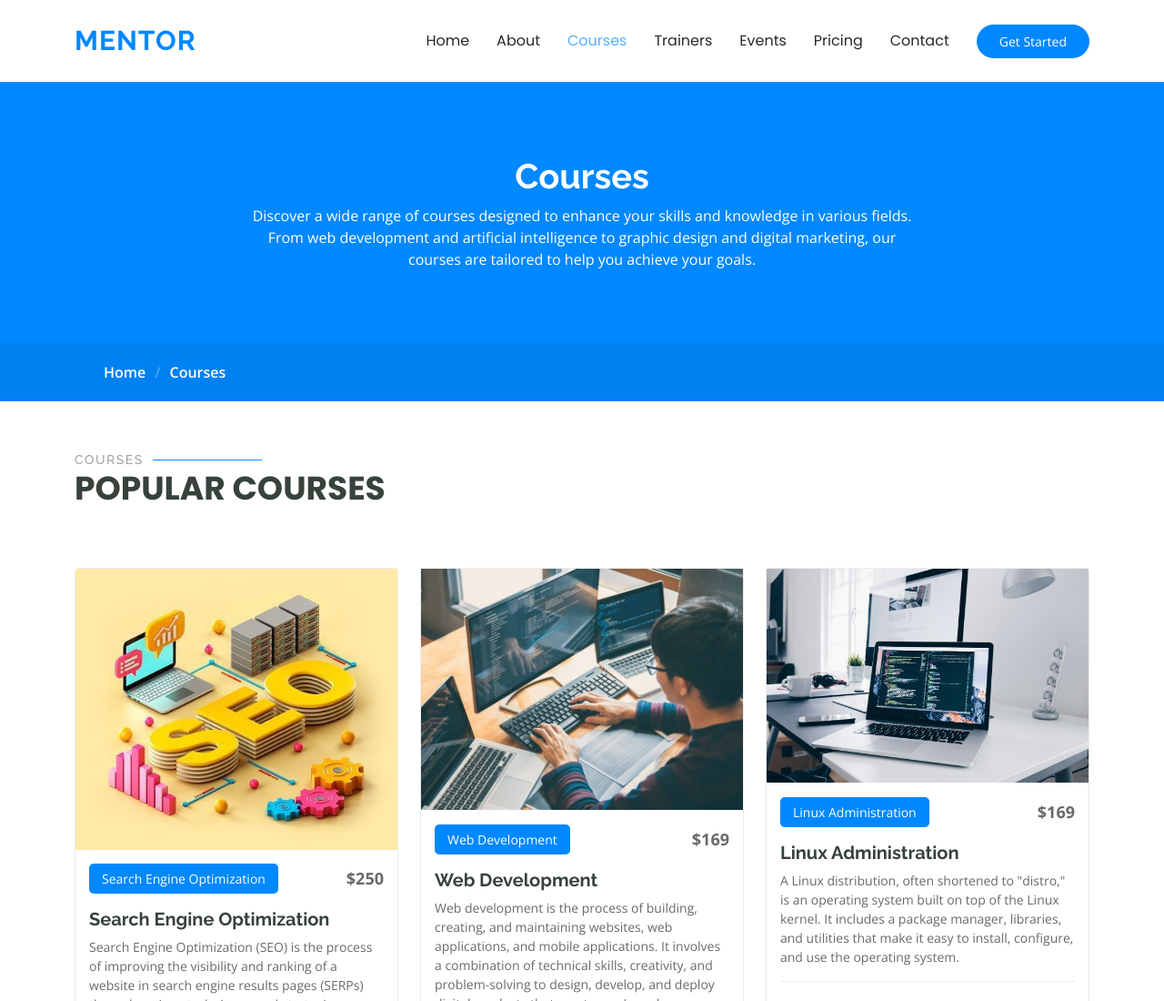
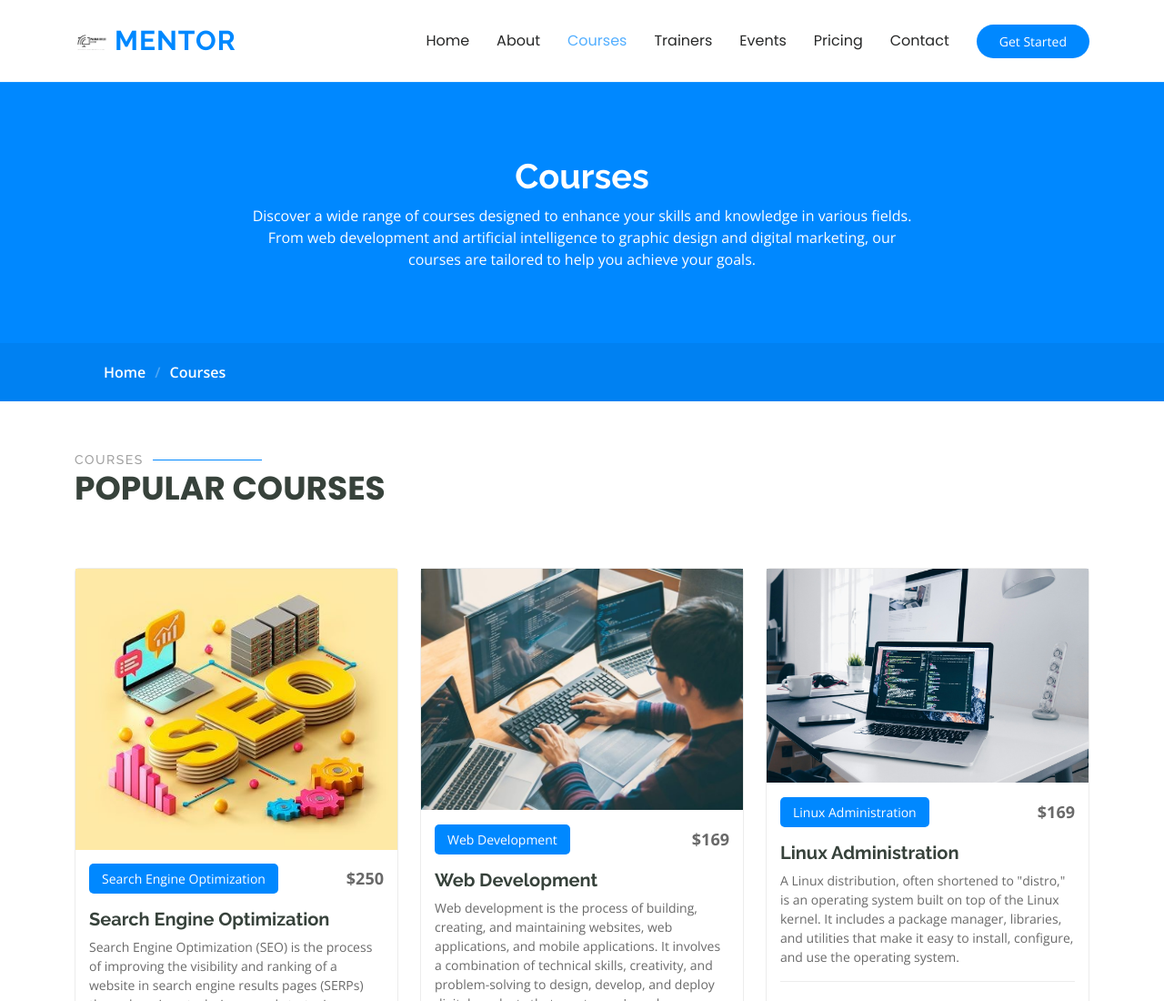
Before and after one commit to BlessingLuphahla/mentorship-website, a plain HTML site: page courses.html in a window 1280 px wide. Shown: the top 1100 px of the page at 91% size. Drawn offline with nearby package versions, Linux system fonts and the light colour scheme.

Commit message:
file updates

```diff
--- a/courses.html
+++ b/courses.html
@@ -45,9 +45,11 @@
 
       <a href="index.html" class="logo d-flex align-items-center me-auto">
         <!-- Uncomment the line below if you also wish to use an image logo -->
-        <!-- <img src="assets/img/logo.png" alt=""> -->
+        <img src="assets/img/pakama skills.png" alt="company logo">
         <h1 class="sitename">Mentor</h1>
       </a>
+
+
 
       <nav id="navmenu" class="navmenu">
         <ul>
```
Also changed, not shown: about.html (+1 -1 lines), contact.html (+1 -1 lines), course-details.html (+1 -1 lines), events.html (+1 -1 lines), index.html (+1 -1 lines), pricing.html (+1 -1 lines), starter-page.html (+1 -1 lines), trainers.html (+1 -1 lines), assets/img/pakama skills.png (added), pakama skills.png (deleted).
